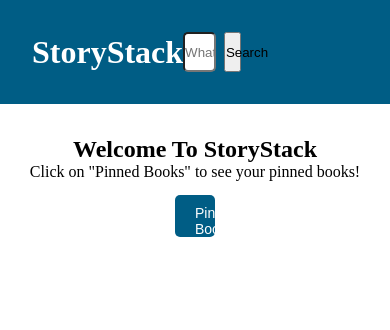
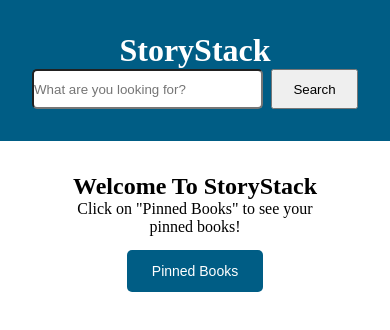
Before and after one commit to dr-la-victoire/storystack, a React (Create React App) app: page / in a window 390 px wide. Shown: the top 330 px of the page. Built offline with nearby package versions, Linux system fonts and the light colour scheme; a web font is replaced by a local one.

Commit message:
add responsive styling

```diff
--- a/src/styles.css
+++ b/src/styles.css
@@ -24,7 +24,6 @@ body {
 }
 
 .search {
-  margin-right: 10em;
   display: flex;
   justify-content: space-between;
   gap: 0.5em;
@@ -132,3 +131,28 @@ body {
   padding: 10px 20px;
   margin-top: 0.5em;
 }
+
+/* RESPONSIVE DESIGN FOR OTHER SCREEN SIZES */
+
+/* SMALL SCREENS */
+@media (max-width: 450px) {
+  .header {
+    flex-direction: column;
+  }
+
+  .search {
+    width: 100%;
+    margin-left: auto;
+  }
+
+  .main {
+    width: 70%;
+    margin-left: auto;
+    margin-right: auto;
+  }
+
+  .pinned-books-btn,
+  .back-btn {
+    width: 50%;
+  }
+}
```
